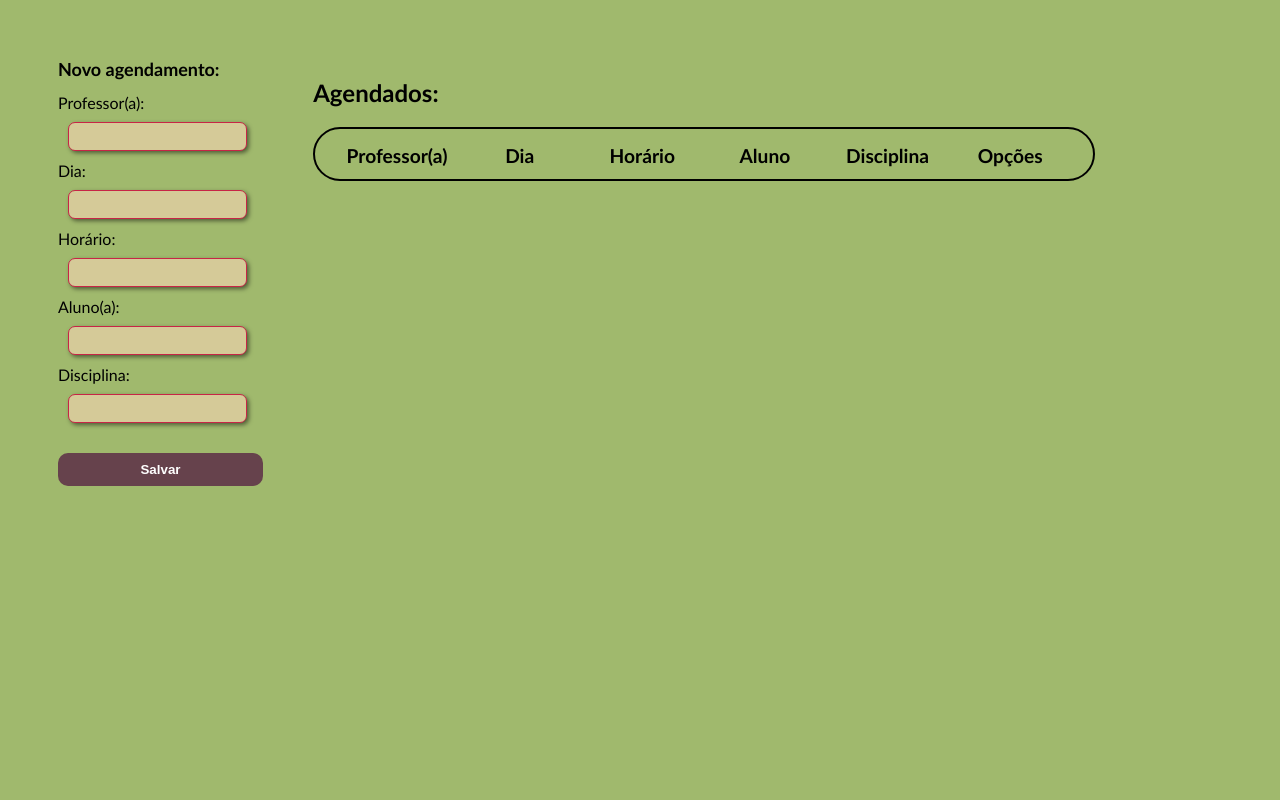
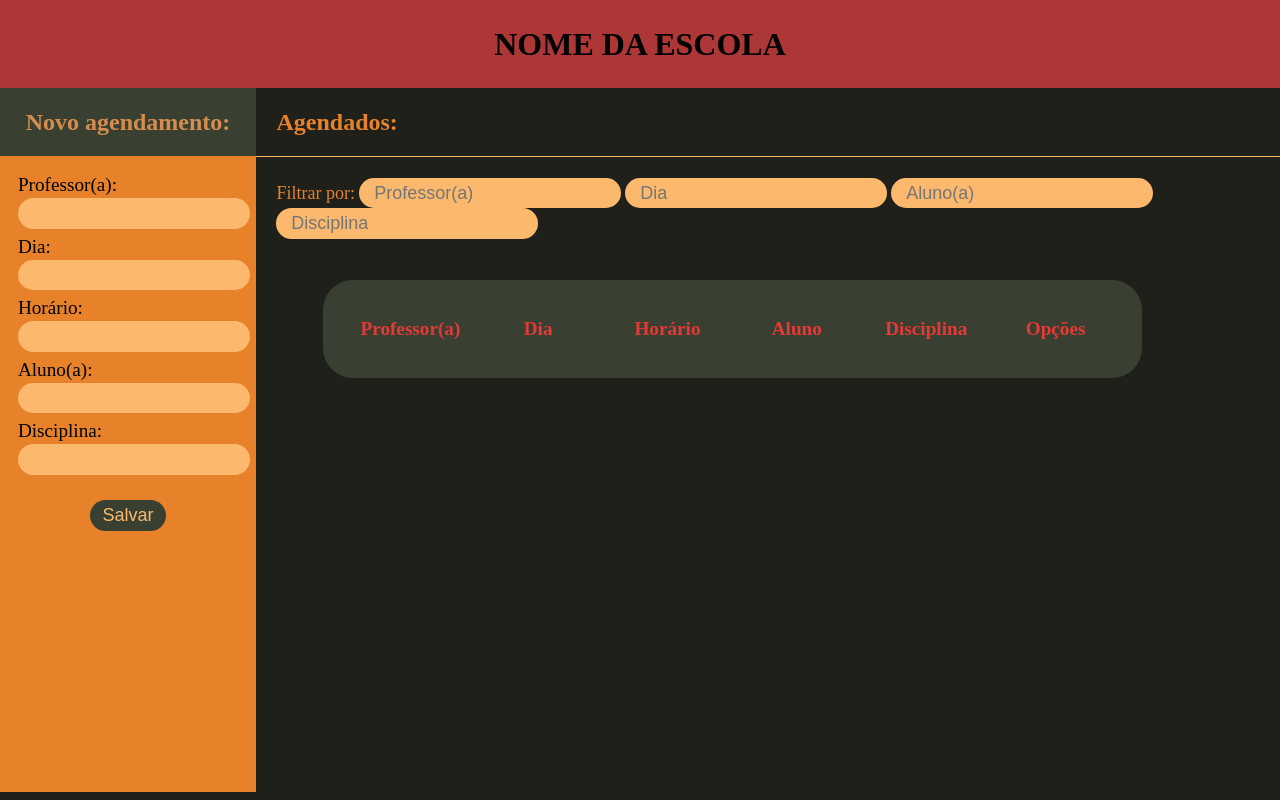
Before and after one commit to MarchVitoria/CRUD-app, a Django app: page / in a window 1280 px wide. Run offline with Django 4.2, Linux system fonts and the light colour scheme; data that the repository does not hold is empty.

Commit message:
second css application

```diff
--- a/schedule/static/style.css
+++ b/schedule/static/style.css
@@ -1,92 +1,144 @@
 /* CSS for class schedule project */
 
-body {
-    font-family: 'Gill Sans', 'Gill Sans MT', Calibri, 'Trebuchet MS', sans-serif;
-    padding: 50px 90px 20px 50px;
-    display: flex;
-    gap: 5%;
-    background-color: #a0b96d;
+* {
+    margin: 0;
+    padding: 0;
 }
 
+.page-title {
+    background-color: #AD3737;
+    display: flex;
+    font-weight: bold;
+    justify-content: center;
+    padding: 2%;
+}
 
-.subtitle {
-    font-size: large;
+.body-content {
+    background-color: #1E2019;
+}
+
+.left-content {
+    display: block;
+    float: left;
+    width: 20%;
+    height: 100%;
+}
+
+.title-left {
+    font-size: x-large;
     font-weight: bold;
-    padding-bottom: 13px;
+    background-color: #394032;
+    color: #d48d4e;
+    padding: 8% 2%;
+    text-align: center;
 }
 
 .input-fields {
-    display: inline-grid;
-    justify-content: space-between;
-    padding-bottom: 30px;
+    background-color: #E7822B;
+    display: grid;
+    padding: 7%;
+    max-width: 100%;
+    font-size: larger;
 }
 
-#content {
-    display: grid;
+.input-fields input {
+    margin-top: 1%;
+    margin-bottom: 3%;
+    background-color: #fcb96d;
+    border: none;
+    border-radius: 37px;
+    padding: 2% 5%;
+    font-size: large;
 }
 
-#content2 {
-    display: block;
+.save-button {
+    background-color: #E7822B;
+    color: antiquewhite;
+    display: flex;
+    justify-content: center;
+    width: 100%;
+    padding-bottom: 2%;
 }
 
-#save-button {
-    background-color: #66424c;
+.save-button button {
+    background-color: #394032;
+    color: #fcb96d;
     border: none;
-    border-radius: 10px;
-    color: white;
-    font-weight: bold;
-    height: 90%;
-    width: 103%;
-    margin-top: 20px;
+    border-radius: 50px;
+    font-size: large;
+    display: flex;
+    align-items: center;
+    justify-content: center;
+    width: 30%;
+    margin-bottom: 100%;
+    padding: 2%;
 }
 
-#label {
+.right-content {
+    background-color: #1E2019;
+    color: #E7822B;
+    float: right;
+    width: 80%;
+    height: 100%;
+}
+
+h2 {
+    padding: 2%;
+    border-bottom: 1px solid #fcb96d;
+}
+
+.filter {
+    padding: 2%;
+    font-size: large;
+    gap: 2%;
+}
+
+.filter input {
+    background-color: #fcb96d;
+    border: none;
+    border-radius: 37px;
+    padding: 0.5% 1.5%;
+    font-size: large;
+}
+
+.table-content {
+    background-color: #394032;
+    display: inline-table;
+    table-layout: fixed;
+    width: 80%;
+    border: none;
+    border-radius: 30px;
+    margin: 2% 5% 5% 6.5%;
+    padding: 2%;
+}
+
+.table-label {
+    background-color: #394032;
+    color:  #e53935;
     font-size: larger;
     font-weight: bold;
-    border-bottom: 1px solid black;
+    padding: 1%;
+    text-align: center;
+    margin-bottom: 1%;
 }
 
-
-table {
-    width: 90%;
-    border-radius: 30px;
-    border: 2px solid black;
-    display: inline-table;
-    table-layout: fixed;
-    padding-left: 20px;
-    padding-right: 20px;
+.row-content {
+    background-color: #394032;
+    color: #fcb96d;
+    font-size: larger;
+    padding: 1%;
+    text-align: center;
 }
 
-table td {
-    padding-top: 13px;
-    text-align: center;
-    row-gap: 20px;
-    padding-left: 0px;
-    padding-bottom: 10px;
+td {
+    padding: 2%;
+}
+
+td a {
     text-decoration: none;
 }
 
-table th {
-    border-bottom: 1px solid rgb(207, 207, 207);
-    padding-left: 30px;
-    padding-top: 13px;
-    padding-bottom: 15px;
-    text-align: left;
+td img {
+    width: 35px;
+    height: 35px;
 }
-
-input {
-    border-radius: 7px;
-    border: 1px solid #c72546;
-    box-shadow: 2px 2px 4px rgba(0, 0, 0, 0.5);
-    margin: 10px;
-    background-color: #d5ca98;
-    padding: 3%;
-}
-
-.color1 {
-    color: #c72546 ;
-    color:#66424c ;
-    color:#768a4f ;
-    color:#454b21 ;
-    color:#d5ca98 ;
-}
--- a/schedule/templates/read.html
+++ b/schedule/templates/read.html
@@ -1,7 +1,7 @@
 {% load static %}
 
 <!DOCTYPE html>
-<html lang="en">
+<html lang="pt">
 
 <head>
     <meta charset="UTF-8">
@@ -9,12 +9,15 @@
     <title>Schedule</title>
 </head>
 
-<body>
+<div class="page-title">
+    <h1>NOME DA ESCOLA</h1>
+</div>
 
-    <form id="content" action="{% url 'create' %}" method="POST" class="input-fields">
-        <div class="subtitle">Novo agendamento:</div>
+<body class="body-content">
+    <form class="left-content" action="{% url 'create' %}" method="POST">
+        <div class="title-left">Novo agendamento:</div>
         {% csrf_token %}
-
+            <div class="input-fields">
                 Professor(a):
                 <input type="text" name="teacher" value="{{ schedule.teacher }}">
                 Dia:
@@ -25,14 +28,26 @@
                 <input type="text" name="student" value="{{ schedule.student }}">
                 Disciplina:
                 <input type="text" name="subject" value="{{ schedule.subject }}">
+            </div>
+            <div class="save-button">
+                <button type="submit">Salvar</button>
+            </div>
+        </div>
+    </form>
 
-        <button type="submit" id="save-button">Salvar</button>
-    </form>
-    <div id="content2">
+    <div class="right-content">
         <h2>Agendados:</h2>
 
-        <table>
-            <tr id="label">
+        <div class="filter">
+            Filtrar por:
+            <input type="text" name="teacher" placeholder="Professor(a)">
+            <input type="text" name="class_date" placeholder="Dia">
+            <input type="text" name="student" placeholder="Aluno(a)">
+            <input type="text" name="subject" placeholder="Disciplina">
+        </div>
+
+        <table class="table-content">
+            <tr class="table-label">
                 <td>Professor(a)</td>
                 <td>Dia</td>
                 <td>Horário</td>
@@ -41,7 +56,7 @@
                 <td>Opções</td>
             </tr>
             {% for schedule in schedules %}
-                <tr>
+                <tr class="row-content">
                     <td>{{ schedule.teacher }}</td>
                     <td>{{ schedule.class_date }}</td>
                     <td>{{ schedule.class_time }}</td>
@@ -49,16 +64,15 @@
                     <td>{{ schedule.subject }}</td>
                     <td>
                         <a href="{% url 'detail' schedule.id %}">
-                            <img src="{% static 'icons/edit.svg' %}">
+                            <img src="{% static 'icons/lapis.png' %}">
                         </a>
                         <a href="{% url 'delete' schedule.id %}">
-                            <img src="{% static 'icons/trash3.svg' %}">
+                            <img src="{% static 'icons/excluir.png' %}">
                         </a>
                     </td>
                 </tr>
             {% endfor %}
         </table>
     </div>
-
 </body>
 </html>
--- a/schedule/views.py
+++ b/schedule/views.py
@@ -10,9 +10,16 @@ def create(request):
     student = request.POST.get('student')
 
     try:
-        Schedule.objects.create(teacher=teacher, subject=subject, class_date=class_date, class_time=class_time, student=student)
+        print("ANTES")
+        new = Schedule.objects.create(teacher=teacher, subject=subject, class_date=class_date, class_time=class_time, student=student)
+        print("DEPOIS", new.name)
+
+        if new is not None:
+            print("Agendamento realizado com sucesso.")
+        else:
+            print("Confira os dados e tente novamente.")
     except:
-        print("Confira os dados e tente novamente.")
+        print("Erro ao realizar agendamento.")
 
     schedules = Schedule.objects.all()
     return render(request, 'read.html', {'schedules': schedules})
```
Also changed, not shown: schedule/static/icons/excluir.png (added), schedule/static/icons/lapis.png (added). Lines whose indentation alone changed are shown as unchanged.
